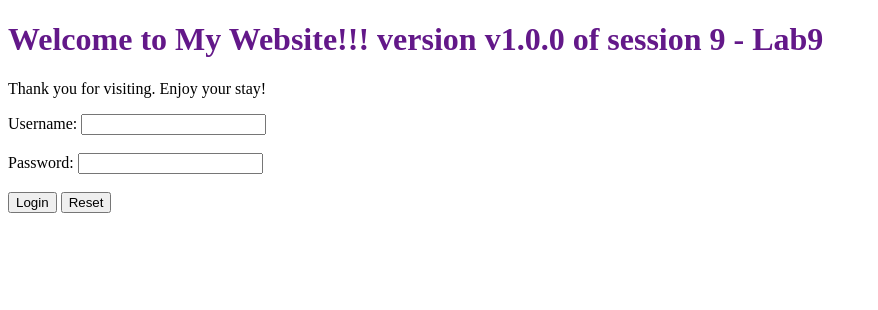
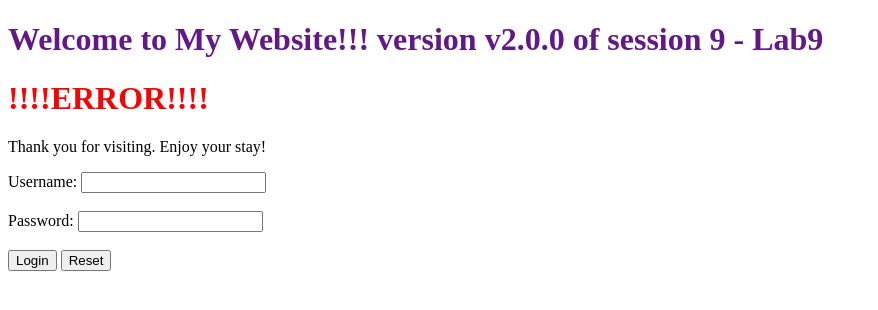
Before and after one commit to Avangard-Nguyen/nodejs-random-color, a website: page public/index.html in a window 1280 px wide. Shown: the whole page, without its empty margins (0-878 px from the left). Drawn offline with Linux system fonts and the light colour scheme.

Commit message:
Update index.html

```diff
--- a/public/index.html
+++ b/public/index.html
@@ -7,7 +7,8 @@
 </head>
 
 <body>
-    <h1 id="welcome" style="color: #631889;">Welcome to My Website!!! version v1.0.0 of session 9 - Lab9</h1>
+    <h1 id="welcome" style="color: #631889;">Welcome to My Website!!! version v2.0.0 of session 9 - Lab9</h1>
+    <h1 id="welcome" style="color: #f50404;">!!!!ERROR!!!!</h1>
     <p>Thank you for visiting. Enjoy your stay!</p>
 
     <form action="/api/login" method="POST">
```
